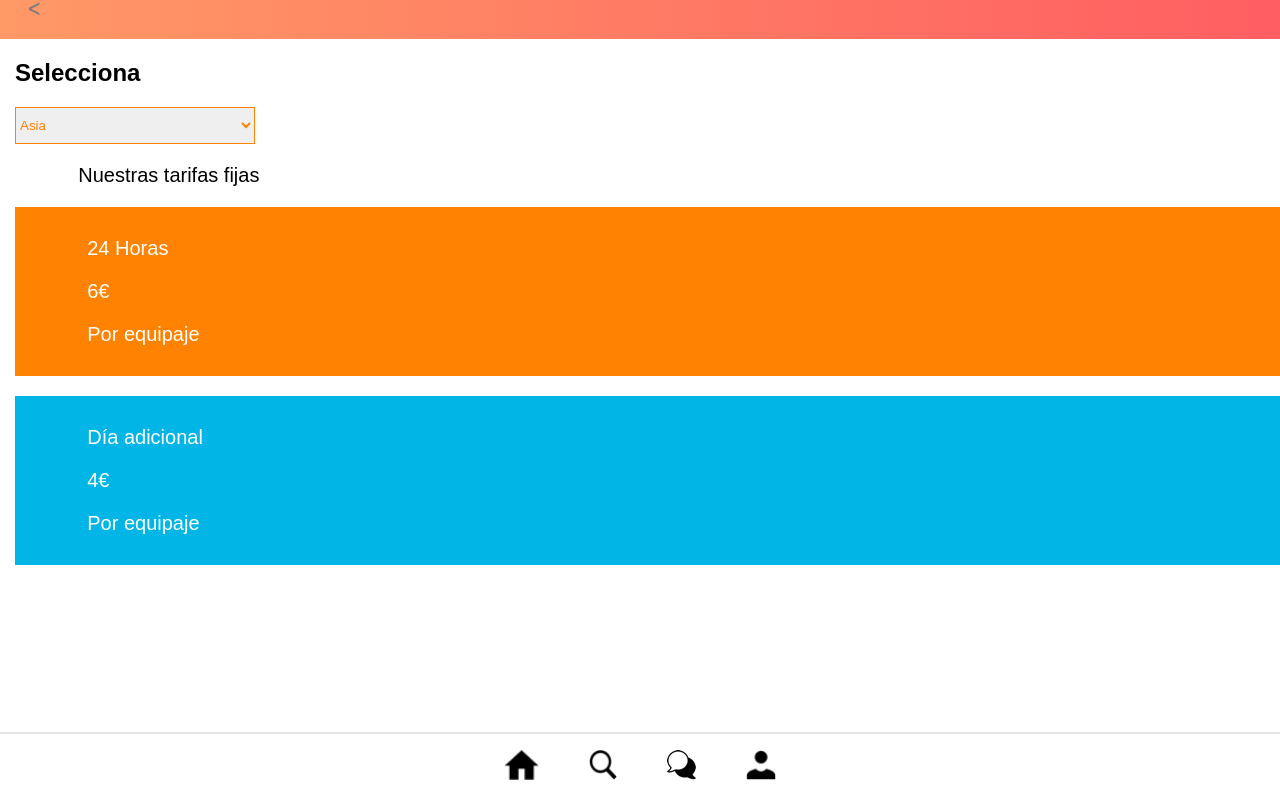
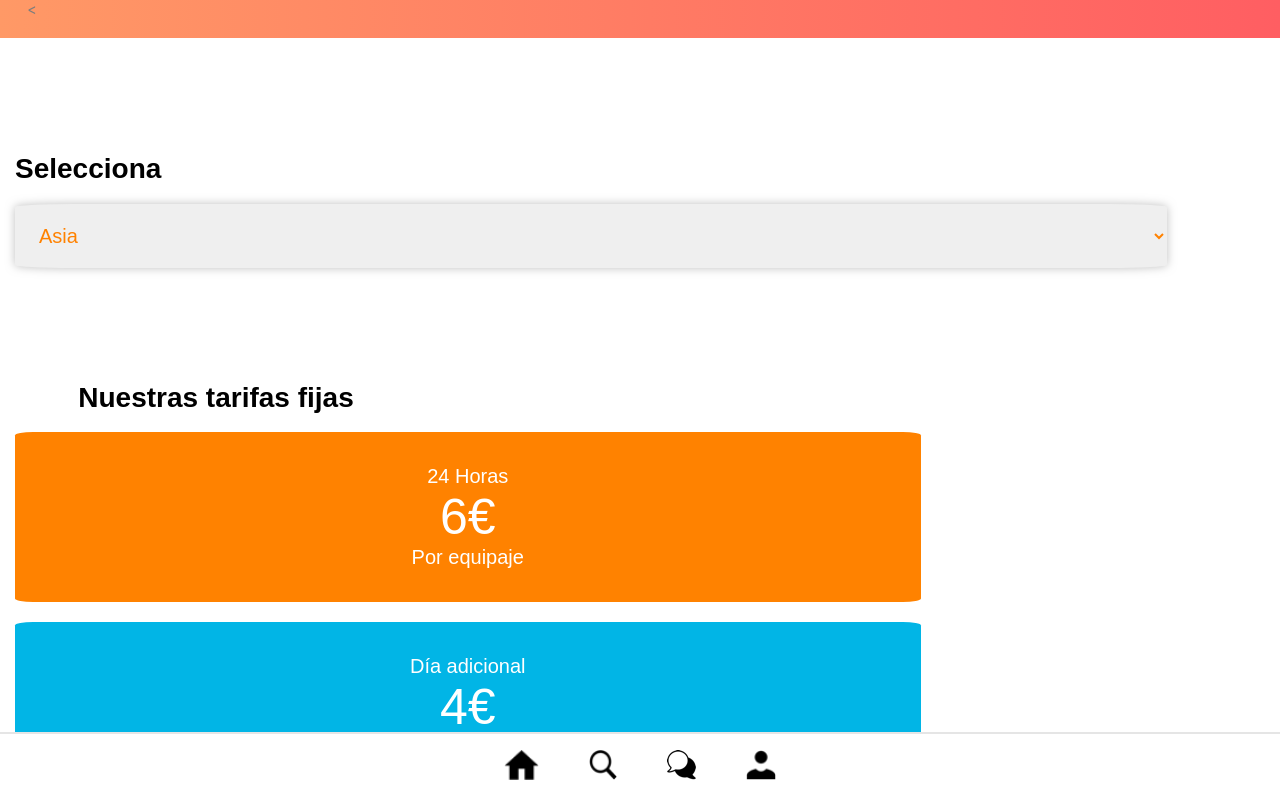
Before and after one commit to paulabenitoc/finalProject-maleteo, a React (Vite) app: page /home in a window 1280 px wide. Built offline with nearby package versions, Linux system fonts and the light colour scheme; a web font is replaced by a local one.

Commit message:
cambos sabado

```diff
--- a/src/pages/Confirmacion/Confirmacion.css
+++ b/src/pages/Confirmacion/Confirmacion.css
@@ -1,20 +1,28 @@
+.box{
+    display: flex;
+    flex-direction: row;
+}
+
 .reservation{
-    margin-left: 25px;
+    margin-left: 0;
     padding-top: 10px;
     font-weight: bold;
+    margin-bottom: -3%;
 }
 
 .user-profile{
     display: flex;
+    flex-direction: column;
     width: 100%;
-    padding: 20px;
+    padding: 0;
     border-bottom: 1px solid rgba(0, 0, 0, 0.1);
 }
 
 .user-info{
     display: flex;
-    flex-direction: column;
-    margin-right: 60px;
+        flex-direction: column;
+        margin-right: 8%;
+        justify-content: space-between;
 }
 
 .user-info h4, .user-info p {
@@ -39,6 +47,7 @@
 }
 
 .user-buttons button {
+    font-size: 20px;
     margin-bottom: 15px;
     color: white;
     background-color: #F68F24;
@@ -48,9 +57,17 @@
 }
 
 
-.user-img{
-    height: 20%;
-    width: 20%;
-    border-radius: 20px;
-    margin-right: 20px;
+.user-img2{
+        padding: 3%;
+            width: 15%;
+            border-radius: 20px;
+            margin-left: 5px;
 }
+
+.text_inf{
+    font-size: 10px;
+}
+
+h1{
+    font-weight: bold;
+}
--- a/src/pages/Confirmacion/Confirmacion.jsx
+++ b/src/pages/Confirmacion/Confirmacion.jsx
@@ -1,23 +1,46 @@
-import React from 'react';
+import React, { useEffect, useState } from 'react';
 import Volver from '../../components/Volver/Volver';
 import './Confirmacion.css'
 import GuardianNav from '../../components/GuardianNav/GuardianNav.jsx';
 
+
+
 const Confirmacion = () => {
+
+   const [reservas, setReservas] = useState([]);
+
+  useEffect(() => {
+    const obtenerReservas = async () => {
+      try {
+        const response = await fetch('http://localhost:3002/reserva');
+        const data = await response.json();
+        console.log(data);
+        setReservas(data.data);
+      } catch (error) {
+        console.error('Error al obtener los anuncios:', error);
+      }
+    };
+
+    obtenerReservas();
+  }, []);
+
   return (
+
     <div>
-      <Volver></Volver>
-
+      <Volver/>
       <div className='reservation'>
-        <h3>Petición de reserva</h3>
+        <h1>Petición de reserva</h1>
       </div>
       <div className="user-profile">
-        <img src="public/img/blank-profile-picture-973460_1280.webp" alt="user profile" className="user-img" />
+        {reservas.map((reserva, index) => (
+          <div key={index}>
+            <div className='box'>
+            <img src={reserva.img} className="user-img2" />
             <div className="user-info">
 
-          <h4>carlos</h4>
-          <p>Depósito: 12/04</p>
-          <p>Recogida: 14/04</p>
+              <h4>{ reserva.nombre }</h4>
+              <p className='text_inf'>Deposito - {reserva.deposito}</p>
+              <p className='text_inf'>Recogida -  {reserva.retirada}</p>
             </div>
 
             <div className="user-buttons">
@@ -25,35 +48,10 @@ const Confirmacion = () => {
               <a href=''>Declinar</a>
             </div>
             </div>
-
-      <div className="user-profile">
-        <img src="public/img/blank-profile-picture-973460_1280.webp" alt="user profile" className="user-img" />
-        <div className="user-info">
-          <h4>carlos</h4>
-          <p>Depósito: 12/04</p>
-          <p>Recogida: 14/04</p>
+            <hr />
           </div>
-
-        <div className="user-buttons">
-          <button >Aceptar</button>
-          <a href=''>Declinar</a>
+        ))}
       </div>
-      </div>
-
-      <div className="user-profile">
-        <img src="public/img/blank-profile-picture-973460_1280.webp" alt="user profile" className="user-img" />
-        <div className="user-info">
-          <h4>carlos</h4>
-          <p>Depósito: 12/04</p>
-          <p>Recogida: 14/04</p>
-        </div>
-
-        <div className="user-buttons">
-          <button >Aceptar</button>
-          <a href=''>Declinar</a>
-        </div>
-      </div>
-
       <GuardianNav></GuardianNav>
   </div>
   );
--- a/src/pages/home/Home.css
+++ b/src/pages/home/Home.css
@@ -1,32 +1,63 @@
+.box1{
+    display: flex;
+    flex-direction: column;
+    font-family: Arial, Helvetica, sans-serif;
+}
+
 .item-select{
     margin-left: 15px;
 }
 
 .options{
-    height: 37px;
+    padding: 20px;
     margin-left: 15px;
-    width: 240px;
+    font-size: 20px;
+    width: 90%;
     color: #FF8200;
-    border-color: #FF8200;
+    /* border-color: #FF8200; */
+    border-radius: 5%;
+    box-shadow: 0px 0px 10px rgba(128, 128, 128, 0.5);
+    border: none;
 }
+
 
 .item{
     color: #7D7D7D;
+    font-size: 10px;
+    width: 30px;
 }
 
 .ofertas{
     margin-left: 15px;
 }
 .tarifa24{
+    display: flex;
+        width: 70%;
         background-color: #FF8200;
         color: white;
         padding: 10px;
-    margin-top: 20px;
+        border-radius: 2%;
+        height: 150px;
+        flex-direction: column;
+        justify-content: center;
+        align-items: center;
 }
 
 .tarifaplus{
+    display: flex;
+    flex-direction: column;
+    justify-content: center;
+    align-items: center;
+        width: 70%;
         background-color: #01B5E6;
         color: white;
         padding: 10px;
         margin-top: 20px;
+        border-radius: 2%;
+        height: 150px;
 }
+
+h1{
+        margin-top: 9%;
+        font-size: 28px;
+}
--- a/src/pages/home/home.jsx
+++ b/src/pages/home/home.jsx
@@ -11,9 +11,9 @@ const Home = () => {
   };
 
   return (
-    <div>
+    <div className='box1'>
       <Volver></Volver>
-      <h2 className='item-select'>Selecciona</h2>
+      <h1 className='item-select'>Selecciona</h1>
       <select value={selectedOption} onChange={handleSelectChange} className='options'>
         {/* <option value="" disabled hidden>Continente</option> */}
         <option value="ASIA" className='item'>Asia</option>
@@ -26,20 +26,20 @@ const Home = () => {
 
         <div className='ofertas'>
         <div>
-              <p>Nuestras tarifas fijas</p>
+              <h1>Nuestras tarifas fijas</h1>
         </div>
 
 
       <div className='tarifa24'>
-        <p>24 Horas</p>
-        <p>6€</p>
-        <p>Por equipaje</p>
+        <p style={{margin:"0%"}}>24 Horas</p>
+        <p style={{fontSize:"50px", margin:"0%"}}>6€</p>
+        <p style={{margin:"0%"}}>Por equipaje</p>
       </div>
 
       <div className='tarifaplus'>
-        <p>Día adicional</p>
-        <p>4€</p>
-        <p>Por equipaje</p>
+        <p style={{margin:"0%"}}>Día adicional</p>
+        <p style={{fontSize:"50px", margin:"0%"}}>4€</p>
+        <p style={{margin:"0%"}}>Por equipaje</p>
       </div>
 
       </div>
--- a/src/pages/servicios/Espacio.css
+++ b/src/pages/servicios/Espacio.css
@@ -31,3 +31,10 @@ hr{
     margin-left: 5%;
     margin-right: 5%;
 }
+
+.next_btn{
+    display: flex;
+    justify-content: flex-end;
+    margin-right: 10%;
+    margin-top: 65%;
+}
--- a/src/pages/servicios/Espacio.jsx
+++ b/src/pages/servicios/Espacio.jsx
@@ -1,6 +1,7 @@
 import React, { useState } from 'react';
 import Volver from '../../components/Volver/Volver';
 import './Espacio.css';
+import { Link } from 'react-router-dom';
 
 function Espacio() {
   const [mostrarOpciones1, setMostrarOpciones1] = useState(false);
@@ -63,7 +64,12 @@ function Espacio() {
         )}
         <p>{!opcionSeleccionada2 ? 'Selecciona una opción' : opcionSeleccionada2}</p>
           </div>
-          <hr />
+      <hr />
+      <div className='next_btn '>
+        <Link to='/servicios'>
+          <a style={{ borderRadius: "100%", cursor: "pointer" }}><img src="public/images/img-btn.png" alt="next" /></a>
+          </Link>
+      </div>
     </div>
   );
 }
--- /dev/null
+++ b/src/pages/servicios/Servicios.css
@@ -0,0 +1,32 @@
+.img{
+    width: 50%;
+    border-radius: 5%;
+}
+
+.box_anuncios{
+    margin-left: 5%;
+}
+
+button{
+    border: none;
+    background-color: white;
+    font-size: 50px;
+}
+
+.caja_1{
+    display: flex;
+    justify-content: space-between;
+    align-items: flex-end;
+    margin-right: 30px;
+}
+
+h1{
+    margin-left: 5%;
+}
+
+.agregar{
+    display: flex;
+    justify-content: end;
+    margin-right: 30px;
+    padding-bottom: 20%;
+}
--- a/src/pages/servicios/Servicios.jsx
+++ b/src/pages/servicios/Servicios.jsx
@@ -1,9 +1,51 @@
-import React from 'react'
+import React, { useState, useEffect } from 'react';
+import Volver from '../../components/Volver/Volver';
+import './Servicios.css'
+import Nav from '../../components/nav/nav';
 
 function Servicios() {
+  const [anuncios, setAnuncios] = useState([]);
+
+  useEffect(() => {
+    const obtenerAnuncios = async () => {
+      try {
+        const response = await fetch('http://localhost:3002/anuncio');
+        const data = await response.json();
+        console.log(data);
+        setAnuncios(data.data);
+      } catch (error) {
+        console.error('Error al obtener los anuncios:', error);
+      }
+    };
+
+    obtenerAnuncios();
+  }, []);
+
   return (
-    <div>Servicios</div>
-  )
+    <div>
+      <Volver />
+      <h1>Tus anuncios</h1>
+      <div className='box_anuncios'>
+        {anuncios.map((anuncio, index) => (
+          <div key={index}>
+            <h2>{anuncio.nombre}</h2>
+            <p>Anuncio completado al 100%</p>
+            <div className='caja_1'>
+              <img className='img' src={anuncio.fotos} alt="fotos" />
+               <a href='#'><button>&#62;</button></a>
+            </div>
+            <hr />
+          </div>
+        ))}
+      </div>
+      <h1>Añade otro espacio</h1>
+      <div className='agregar'>
+        <a href='#'><button>&#43;</button></a>
+      </div>
+      <hr />
+      <Nav/>
+    </div>
+  );
 }
 
-export default Servicios
+export default Servicios;
```
Lines whose indentation alone changed are shown as unchanged.
